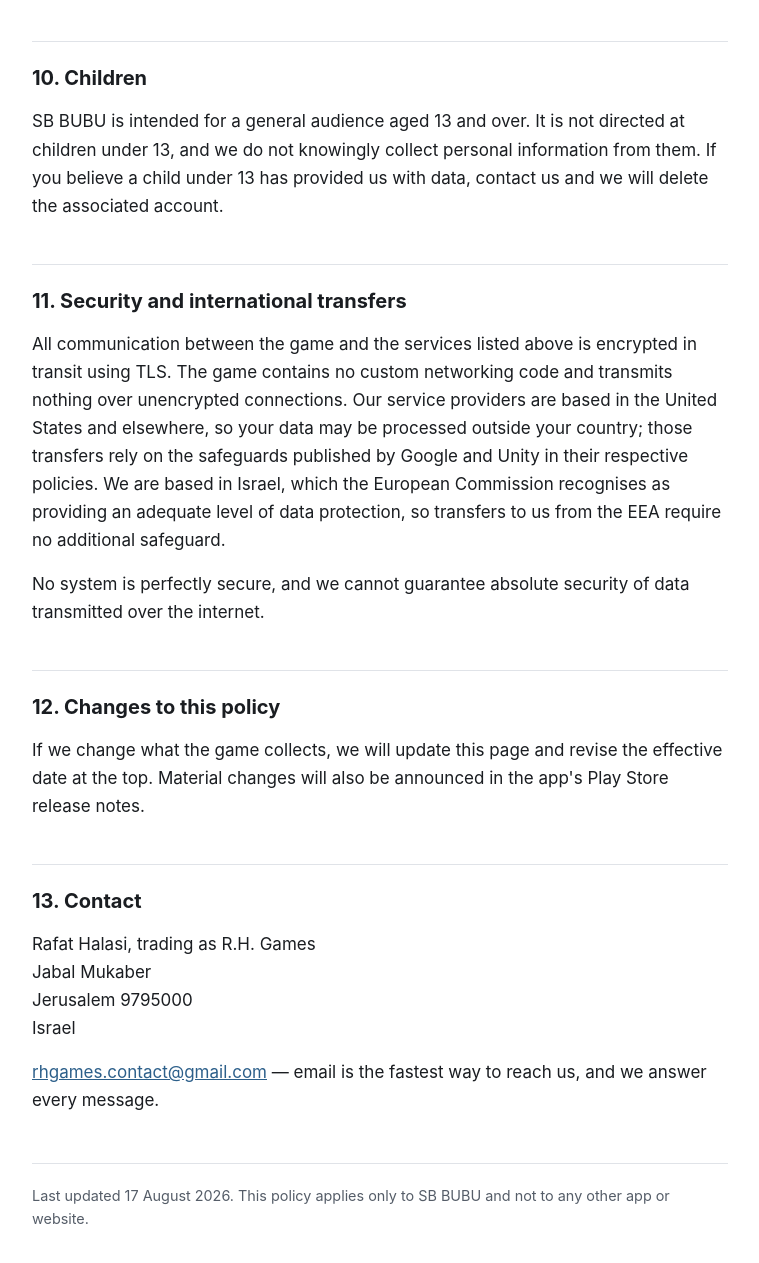
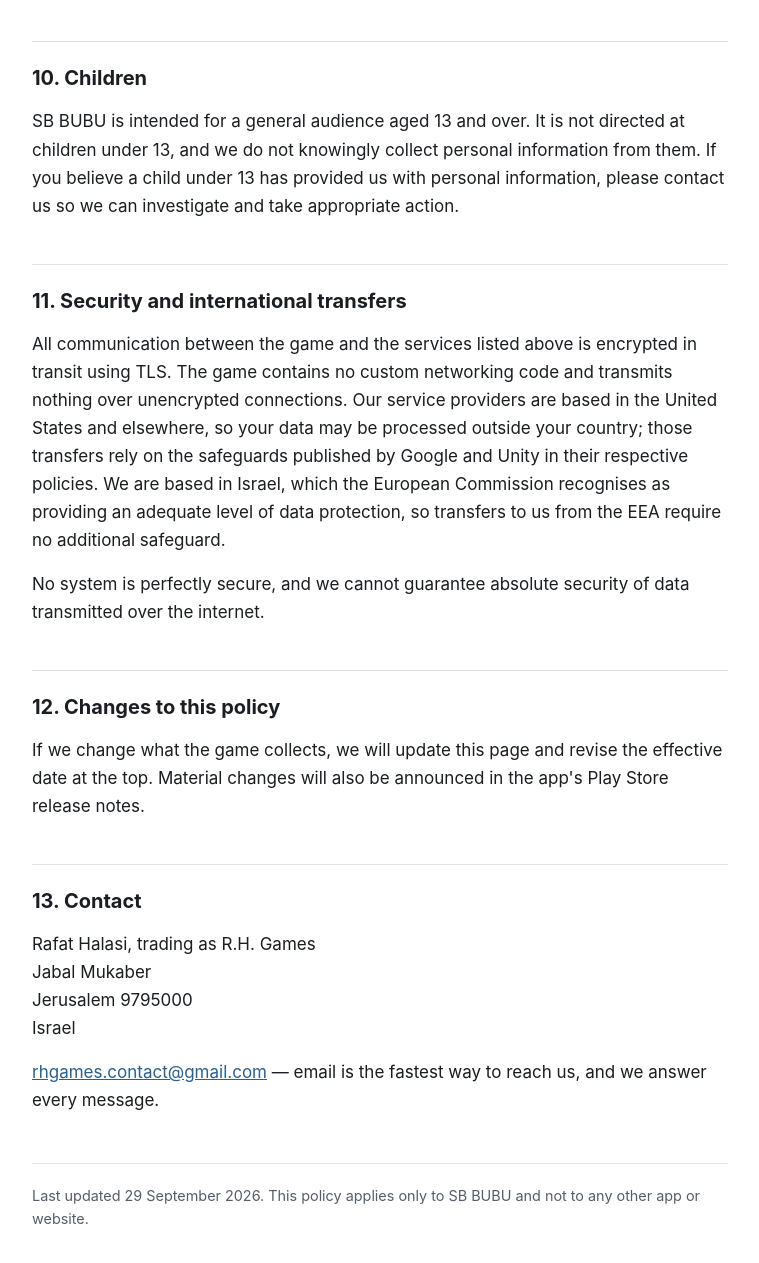
Before and after one commit to rhgamesofficial/sb-bubu-legal, a plain HTML site: page privacy.html in a window 1280 px wide. Shown: the part 4876-6139 px from the top of the page, without its empty margins (260-1019 px from the left). Drawn offline with Linux system fonts and the light colour scheme.

Commit message:
Update privacy policy

```diff
--- a/privacy.html
+++ b/privacy.html
@@ -271,8 +271,8 @@
 <p>
   SB BUBU is intended for a general audience aged 13 and over. It is not directed at
   children under 13, and we do not knowingly collect personal information from them. If you
-  believe a child under 13 has provided us with data, contact us and we will delete the
-  associated account.
+  believe a child under 13 has provided us with personal information, please contact us so we
+  can investigate and take appropriate action.
 </p>
 
 <h2>11. Security and international transfers</h2>
@@ -309,7 +309,7 @@
 </p>
 
 <footer>
-  Last updated 17 August 2026. This policy applies only to SB BUBU and not to any
+  Last updated 29 September 2026. This policy applies only to SB BUBU and not to any
   other app or website.
 </footer>
 
```
